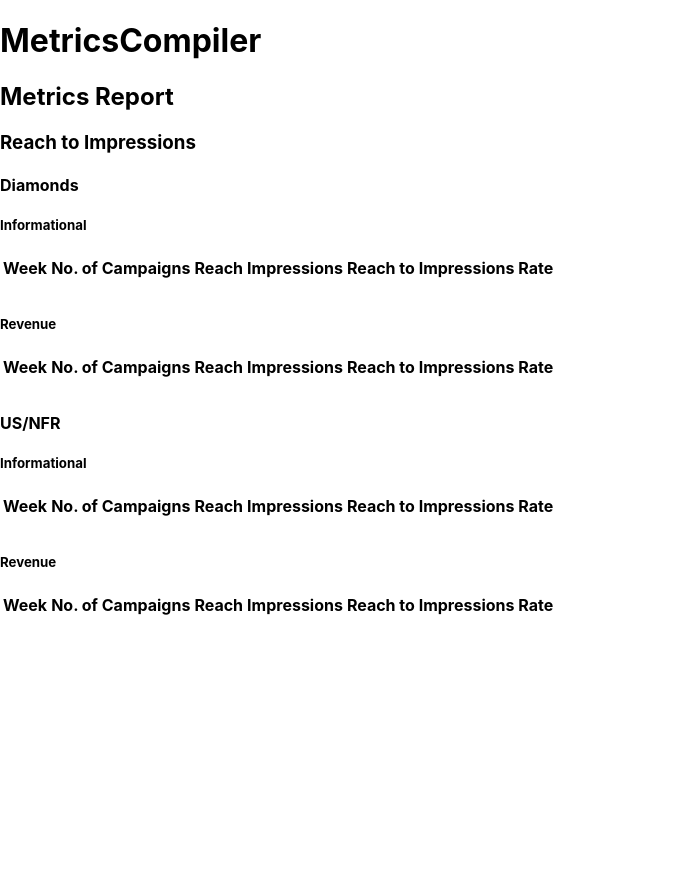
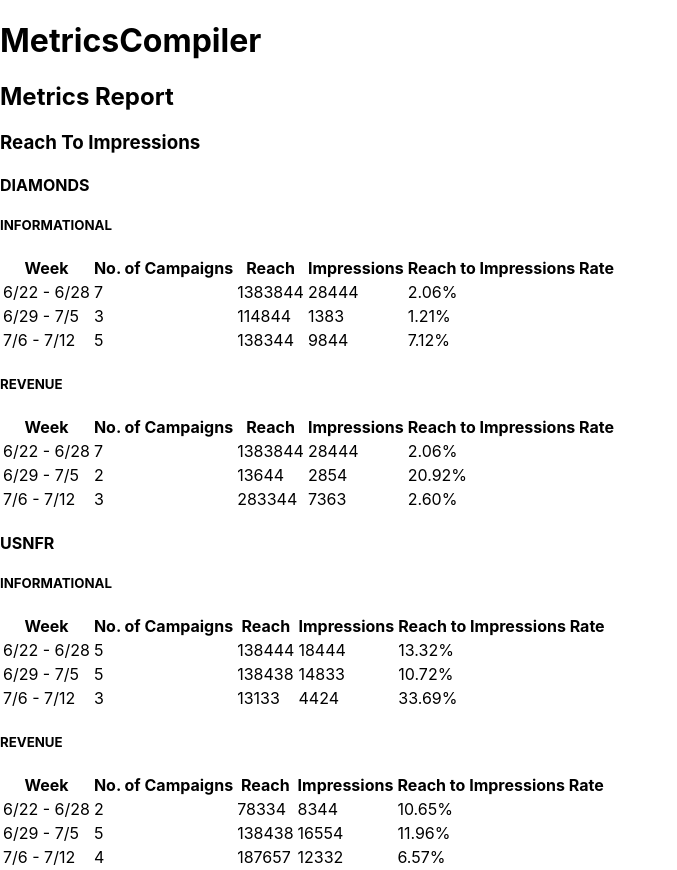
Before and after one commit to maximus202/metrics-compiler-app, a React (Create React App) app: page /report in a window 1280 px wide. Shown: the whole page, without its empty margins (0-677 px from the left). Before the commit the page ends 800 px from the top, so only its background shows below. Built offline with nearby package versions, Linux system fonts and the light colour scheme.

Commit message:
Created components for Reach To Impressions metrics.

```diff
--- /dev/null
+++ b/src/report/components/ReachToImpressions.js
@@ -0,0 +1,14 @@
+import React from 'react';
+
+import ReachToImpressionsAudience from './ReachToImpressionsAudience';
+
+const ReachToImpressions = props => {
+    return (
+        <React.Fragment>
+            <h3>Reach To Impressions</h3>
+            {props.metrics.map(audience => <ReachToImpressionsAudience audience={audience} />)}
+        </React.Fragment>
+    )
+};
+
+export default ReachToImpressions;
--- /dev/null
+++ b/src/report/components/ReachToImpressionsAudience.js
@@ -0,0 +1,22 @@
+import React from 'react';
+
+import ReachToImpressionsCta from './ReachToImpressionsCta';
+
+const ReachToImpressionsAudience = props => {
+    let audienceName = '';
+    let audience = null;
+
+    for (const [key, value] of Object.entries(props.audience)) {
+        audienceName = key;
+        audience = value;
+    }
+
+    return (
+        <React.Fragment>
+            <h4>{audienceName.toUpperCase()}</h4>
+            {audience.map((cta) => <ReachToImpressionsCta cta={cta} />)}
+        </React.Fragment>
+    );
+}
+
+export default ReachToImpressionsAudience;
--- /dev/null
+++ b/src/report/components/ReachToImpressionsCta.js
@@ -0,0 +1,22 @@
+import React from 'react';
+
+import ReachToImpressionsTable from './ReachToImpressionsTable';
+
+const ReachToImpressionsCta = props => {
+    let ctaType = '';
+    let ctaMetrics = null;
+
+    for (let [key, value] of Object.entries(props.cta)) {
+        ctaType = key;
+        ctaMetrics = value;
+    }
+
+    return (
+        <React.Fragment>
+            <h5>{ctaType.toUpperCase()}</h5>
+            <ReachToImpressionsTable ctaMetrics={ctaMetrics} />
+        </React.Fragment>
+    );
+}
+
+export default ReachToImpressionsCta;
--- /dev/null
+++ b/src/report/components/ReachToImpressionsRow.js
@@ -0,0 +1,15 @@
+import React from 'react';
+
+const ReachToImpressionsRow = props => {
+    return (
+        <tr>
+            <td>{props.row.week}</td>
+            <td>{props.row.numberOfCampaigns}</td>
+            <td>{props.row.reach}</td>
+            <td>{props.row.impressions}</td>
+            <td>{props.row.reachToImpressionsRate}</td>
+        </tr>
+    );
+};
+
+export default ReachToImpressionsRow;
--- /dev/null
+++ b/src/report/components/ReachToImpressionsTable.js
@@ -0,0 +1,20 @@
+import React from 'react';
+
+import ReachToImpressionsRow from './ReachToImpressionsRow';
+
+const ReachToImpressionsTable = props => {
+    return (
+        <table>
+            <tr>
+                <th>Week</th>
+                <th>No. of Campaigns</th>
+                <th>Reach</th>
+                <th>Impressions</th>
+                <th>Reach to Impressions Rate</th>
+            </tr>
+            {props.ctaMetrics.map((row) => <ReachToImpressionsRow key={row.id} row={row} />)}
+        </table>
+    );
+}
+
+export default ReachToImpressionsTable;
--- a/src/report/pages/Report.js
+++ b/src/report/pages/Report.js
@@ -1,256 +1,166 @@
 import React from 'react';
+
+import ReachToImpressions from '../components/ReachToImpressions';
 
 const Report = props => {
     const METRICS = {
-        reachToImpressions: {
-            diamonds: {
+        reachToImpressions: [
+            {
+                diamonds: [
+                    {
                         informational: [
                             {
+                                id: 1,
                                 week: '6/22 - 6/28',
                                 numberOfCampaigns: '7',
                                 reach: '1383844',
                                 impressions: '28444',
-                        reachToImpressionsRate: '2.06%'
+                                reachToImpressionsRate: '2.06%',
+                                audience: 'diamonds',
+                                cta: 'informational',
                             },
                             {
+                                id: 2,
                                 week: '6/29 - 7/5',
                                 numberOfCampaigns: '3',
                                 reach: '114844',
                                 impressions: '1383',
-                        reachToImpressionsRate: '1.21%'
+                                reachToImpressionsRate: '1.21%',
+                                audience: 'diamonds',
+                                cta: 'informational',
                             },
                             {
+                                id: 3,
                                 week: '7/6 - 7/12',
                                 numberOfCampaigns: '5',
                                 reach: '138344',
                                 impressions: '9844',
-                        reachToImpressionsRate: '7.12%'
+                                reachToImpressionsRate: '7.12%',
+                                audience: 'diamonds',
+                                cta: 'informational',
                             },
-                ],
+                        ]
+                    },
+                    {
                         revenue: [
                             {
+                                id: 4,
                                 week: '6/22 - 6/28',
                                 numberOfCampaigns: '7',
                                 reach: '1383844',
                                 impressions: '28444',
-                        reachToImpressionsRate: '2.06%'
+                                reachToImpressionsRate: '2.06%',
+                                audience: 'diamonds',
+                                cta: 'revenue',
                             },
                             {
+                                id: 5,
                                 week: '6/29 - 7/5',
                                 numberOfCampaigns: '2',
                                 reach: '13644',
                                 impressions: '2854',
-                        reachToImpressionsRate: '20.92%'
+                                reachToImpressionsRate: '20.92%',
+                                audience: 'diamonds',
+                                cta: 'revenue',
                             },
                             {
+                                id: 6,
                                 week: '7/6 - 7/12',
                                 numberOfCampaigns: '3',
                                 reach: '283344',
                                 impressions: '7363',
-                        reachToImpressionsRate: '2.60%'
+                                reachToImpressionsRate: '2.60%',
+                                audience: 'diamonds',
+                                cta: 'revenue',
                             },
                         ]
+                    }
+                ]
             },
-            usnfr: {
+            {
+                usnfr: [
+                    {
                         informational: [
                             {
+                                id: 7,
                                 week: '6/22 - 6/28',
                                 numberOfCampaigns: '5',
                                 reach: '138444',
                                 impressions: '18444',
-                        reachToImpressionsRate: '13.32%'
+                                reachToImpressionsRate: '13.32%',
+                                audience: 'usnfr',
+                                cta: 'informational',
                             },
                             {
+                                id: 8,
                                 week: '6/29 - 7/5',
                                 numberOfCampaigns: '5',
                                 reach: '138438',
                                 impressions: '14833',
-                        reachToImpressionsRate: '10.72%'
+                                reachToImpressionsRate: '10.72%',
+                                audience: 'usnfr',
+                                cta: 'informational',
                             },
                             {
+                                id: 9,
                                 week: '7/6 - 7/12',
                                 numberOfCampaigns: '3',
                                 reach: '13133',
                                 impressions: '4424',
-                        reachToImpressionsRate: '33.69%'
+                                reachToImpressionsRate: '33.69%',
+                                audience: 'usnfr',
+                                cta: 'informational',
                             },
-                ],
+                        ]
+                    },
+                    {
                         revenue: [
                             {
+                                id: 10,
                                 week: '6/22 - 6/28',
                                 numberOfCampaigns: '2',
                                 reach: '78334',
                                 impressions: '8344',
-                        reachToImpressionsRate: '10.65%'
+                                reachToImpressionsRate: '10.65%',
+                                audience: 'usnfr',
+                                cta: 'revenue',
                             },
                             {
+                                id: 11,
                                 week: '6/29 - 7/5',
                                 numberOfCampaigns: '5',
                                 reach: '138438',
                                 impressions: '16554',
-                        reachToImpressionsRate: '11.96%'
+                                reachToImpressionsRate: '11.96%',
+                                audience: 'usnfr',
+                                cta: 'revenue',
                             },
                             {
+                                id: 12,
                                 week: '7/6 - 7/12',
                                 numberOfCampaigns: '4',
                                 reach: '187657',
                                 impressions: '12332',
-                        reachToImpressionsRate: '6.57%'
+                                reachToImpressionsRate: '6.57%',
+                                audience: 'usnfr',
+                                cta: 'revenue',
                             },
                         ]
                     }
+                ]
             }
+        ]
     };
 
     return (
-        <>
+        <React.Fragment>
             <h2>
                 Metrics Report
             </h2>
             <section>
-                <h3>
-                    Reach to Impressions
-                </h3>
-                <section>
-                    <h4>Diamonds</h4>
-                    <section>
-                        <h5>Informational</h5>
-                        <table>
-                            <tr>
-                                <th>Week</th>
-                                <th>No. of Campaigns</th>
-                                <th>Reach</th>
-                                <th>Impressions</th>
-                                <th>Reach to Impressions Rate</th>
-                            </tr>
-                            <tr>
-                                <td></td>
-                                <td></td>
-                                <td></td>
-                                <td></td>
-                                <td></td>
-                            </tr>
-                            <tr>
-                                <td></td>
-                                <td></td>
-                                <td></td>
-                                <td></td>
-                                <td></td>
-                            </tr>
-                            <tr>
-                                <td></td>
-                                <td></td>
-                                <td></td>
-                                <td></td>
-                                <td></td>
-                            </tr>
-                        </table>
+                <ReachToImpressions metrics={METRICS.reachToImpressions} />
             </section>
-                    <section>
-                        <h5>Revenue</h5>
-                        <table>
-                            <tr>
-                                <th>Week</th>
-                                <th>No. of Campaigns</th>
-                                <th>Reach</th>
-                                <th>Impressions</th>
-                                <th>Reach to Impressions Rate</th>
-                            </tr>
-                            <tr>
-                                <td></td>
-                                <td></td>
-                                <td></td>
-                                <td></td>
-                                <td></td>
-                            </tr>
-                            <tr>
-                                <td></td>
-                                <td></td>
-                                <td></td>
-                                <td></td>
-                                <td></td>
-                            </tr>
-                            <tr>
-                                <td></td>
-                                <td></td>
-                                <td></td>
-                                <td></td>
-                                <td></td>
-                            </tr>
-                        </table>
-                    </section>
-                </section>
-                <section>
-                    <h4>US/NFR</h4>
-                    <section>
-                        <h5>Informational</h5>
-                        <table>
-                            <tr>
-                                <th>Week</th>
-                                <th>No. of Campaigns</th>
-                                <th>Reach</th>
-                                <th>Impressions</th>
-                                <th>Reach to Impressions Rate</th>
-                            </tr>
-                            <tr>
-                                <td></td>
-                                <td></td>
-                                <td></td>
-                                <td></td>
-                                <td></td>
-                            </tr>
-                            <tr>
-                                <td></td>
-                                <td></td>
-                                <td></td>
-                                <td></td>
-                                <td></td>
-                            </tr>
-                            <tr>
-                                <td></td>
-                                <td></td>
-                                <td></td>
-                                <td></td>
-                                <td></td>
-                            </tr>
-                        </table>
-                    </section>
-                    <section>
-                        <h5>Revenue</h5>
-                        <table>
-                            <tr>
-                                <th>Week</th>
-                                <th>No. of Campaigns</th>
-                                <th>Reach</th>
-                                <th>Impressions</th>
-                                <th>Reach to Impressions Rate</th>
-                            </tr>
-                            <tr>
-                                <td></td>
-                                <td></td>
-                                <td></td>
-                                <td></td>
-                                <td></td>
-                            </tr>
-                            <tr>
-                                <td></td>
-                                <td></td>
-                                <td></td>
-                                <td></td>
-                                <td></td>
-                            </tr>
-                            <tr>
-                                <td></td>
-                                <td></td>
-                                <td></td>
-                                <td></td>
-                                <td></td>
-                            </tr>
-                        </table>
-                    </section>
-                </section>
-            </section>
-        </>
+        </React.Fragment>
     );
 }
 
```
Lines whose indentation alone changed are shown as unchanged.
